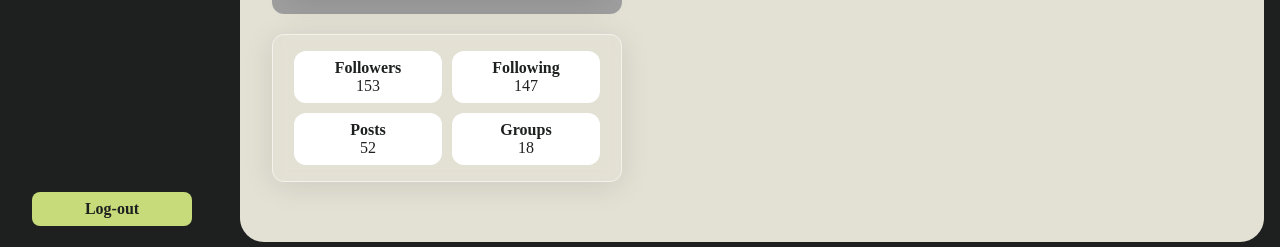
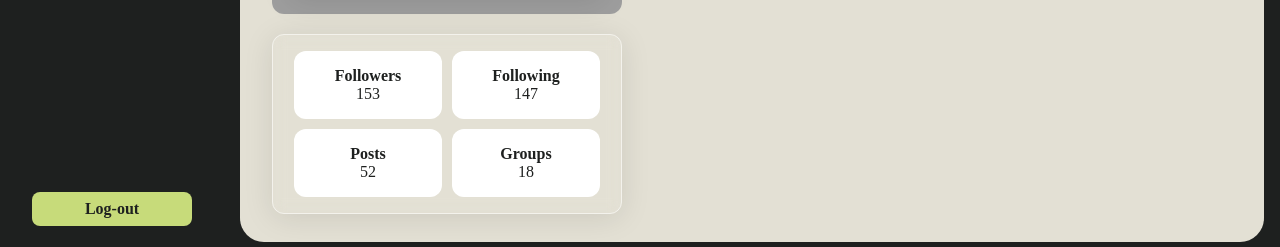
Before and after one commit to heeemzaaa/social-network, a Next.js app in the folder frontend/: page / in a window 1280 px wide. Shown: the part 542-789 px from the top of the page. Built offline with nearby package versions, Linux system fonts and the light colour scheme; grey boxes are pictures that could not be loaded.

Commit message:
add some padding

```diff
--- a/frontend/app/(main)/_components/user_info.js
+++ b/frontend/app/(main)/_components/user_info.js
@@ -14,19 +14,19 @@ export default function InfosDiv({ firstName, lastName, email, dateOfBirth, nick
       </div>
 
       <div className="UserFollowers p2">
-        <div className="followers p1">
+        <div className="followers p2">
           <p className="font-bold">Followers</p><p>{followers}</p>
         </div>
 
-        <div className="following p1">
+        <div className="following p2">
           <p className="font-bold">Following</p><p>{following}</p>
         </div>
 
-        <div className="posts p1">
+        <div className="posts p2">
           <p className="font-bold">Posts</p><p>{posts}</p>
         </div>
 
-        <div className="groups p1">
+        <div className="groups p2">
           <p className="font-bold">Groups</p><p>{groups}</p>
         </div>
       </div>
```
